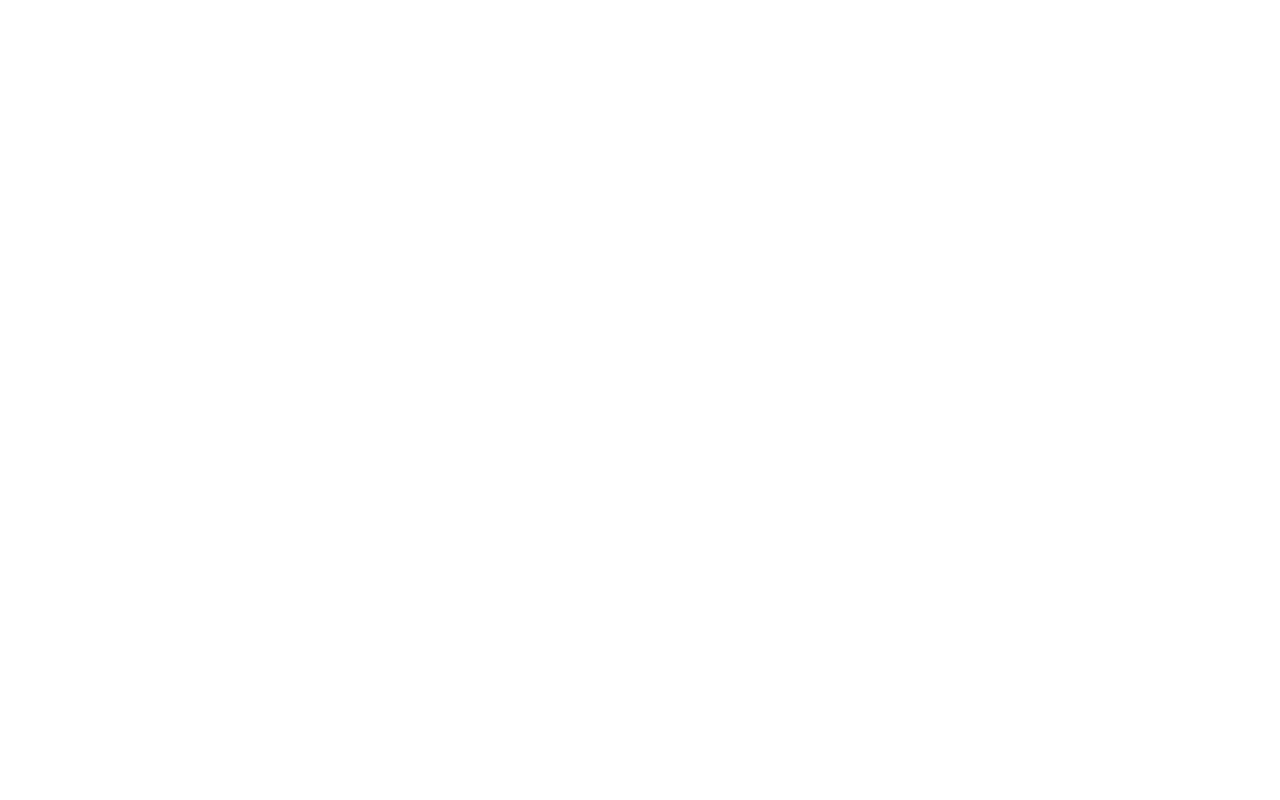
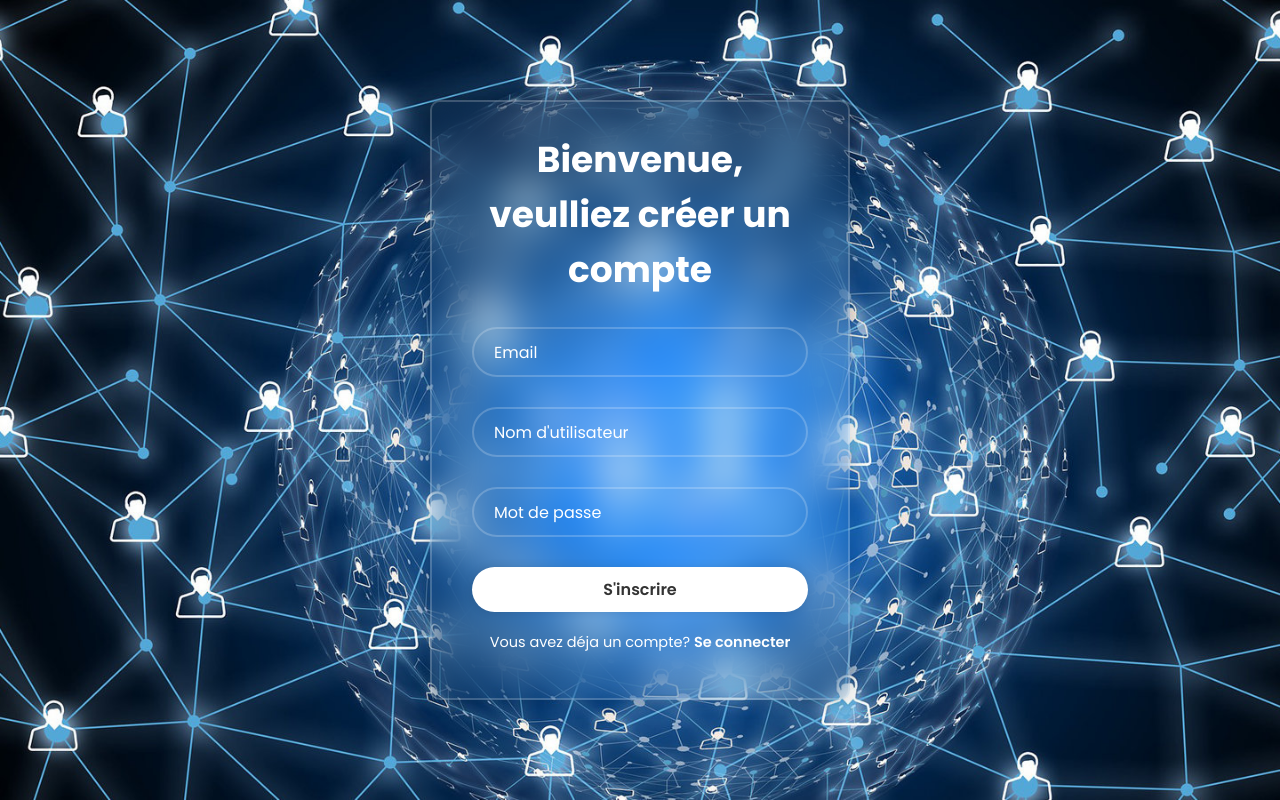
Before and after one commit to elamillion/Projet-NSI, a plain HTML site: page register.html in a window 1280 px wide. Drawn offline with Linux system fonts and the light colour scheme.

```diff
--- a/register.html
+++ b/register.html
@@ -0,0 +1,34 @@
+<!DOCTYPE html>
+<html lang="en">
+<head>
+    <meta charset="UTF-8">
+    <meta http-equiv="X-UA-Compatible" content="IE=edge">
+    <meta name="viewport" content="width=device-width, initial-scale=1.0">
+    <title>Log in screen</title>
+    <link rel="stylesheet" href="log_style.css">
+</head>
+<body>
+
+    <div class="wrap">
+        <form action="">
+            <h1>Bienvenue, veulliez créer un compte</h1>
+            <div class="input-box">
+                <input type="text" placeholder="Email" required>
+            </div>
+            <div class="input-box">
+                <input type="text" placeholder="Nom d'utilisateur" required>
+            </div>
+            <div class="input-box">
+                <input type="password" placeholder="Mot de passe" required>
+            </div>
+
+            <button type="submit" class="btn">S'inscrire</button>
+
+            <div class="register-link">
+                <p>Vous avez déja un compte? <a href="log.html">Se connecter</a></p>
+            </div>
+        </form>
+    </div>
+
+</body>
+</html>
```
Also changed, not shown: log.html (+1 -1 lines), interface.html (deleted).
